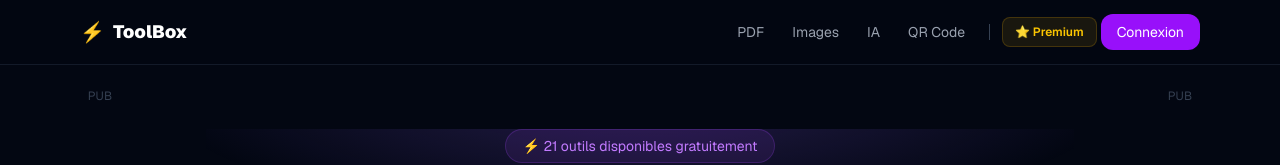
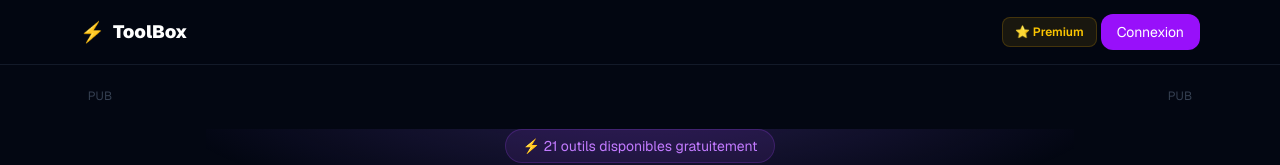
Before and after one commit to YaTaZizou/toolbox-site, a Next.js app: page / in a window 1280 px wide. Shown: the top 165 px of the page. Built offline with nearby package versions, Linux system fonts and the light colour scheme; no server answers.

Commit message:
Remove nav links (PDF, Images, IA, QR Code)

```diff
--- a/app/layout.tsx
+++ b/app/layout.tsx
@@ -30,11 +30,6 @@ export default function RootLayout({ children }: { children: React.ReactNode })
               <span className="text-lg font-black text-white group-hover:text-purple-400 transition-colors">ToolBox</span>
             </Link>
             <div className="flex items-center gap-1 text-sm text-gray-400">
-              <Link href="/pdf" className="hover:text-white hover:bg-gray-800 px-3 py-1.5 rounded-lg transition-all hidden md:block">PDF</Link>
-              <Link href="/image" className="hover:text-white hover:bg-gray-800 px-3 py-1.5 rounded-lg transition-all hidden md:block">Images</Link>
-              <Link href="/pseudo" className="hover:text-white hover:bg-gray-800 px-3 py-1.5 rounded-lg transition-all hidden lg:block">IA</Link>
-              <Link href="/qrcode" className="hover:text-white hover:bg-gray-800 px-3 py-1.5 rounded-lg transition-all hidden lg:block">QR Code</Link>
-              <div className="w-px h-4 bg-gray-700 mx-2 hidden md:block" />
               <Link href="/premium" className="flex items-center gap-1.5 bg-yellow-500/10 hover:bg-yellow-500/20 border border-yellow-500/20 text-yellow-400 font-semibold px-3 py-1.5 rounded-lg transition-all text-xs">
                 ⭐ Premium
               </Link>
```
